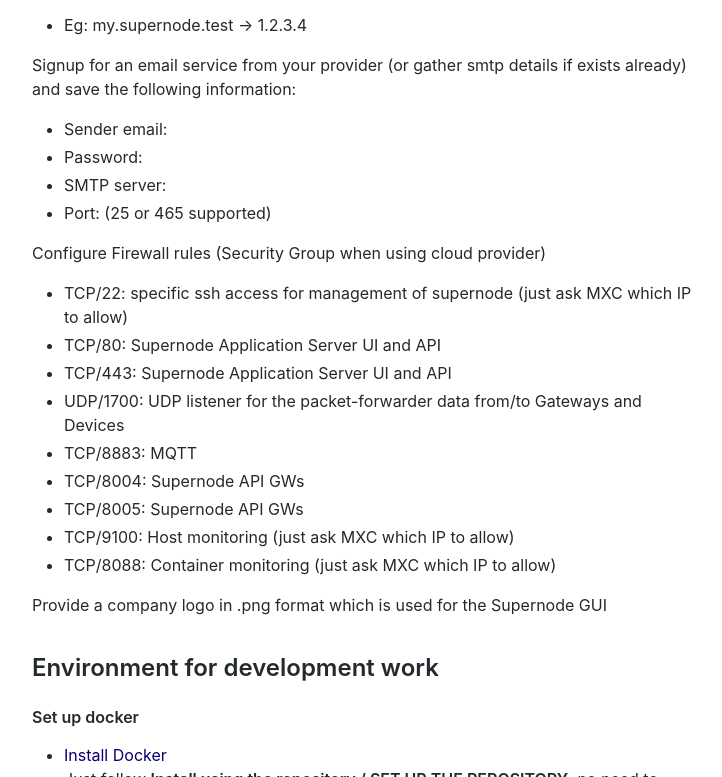
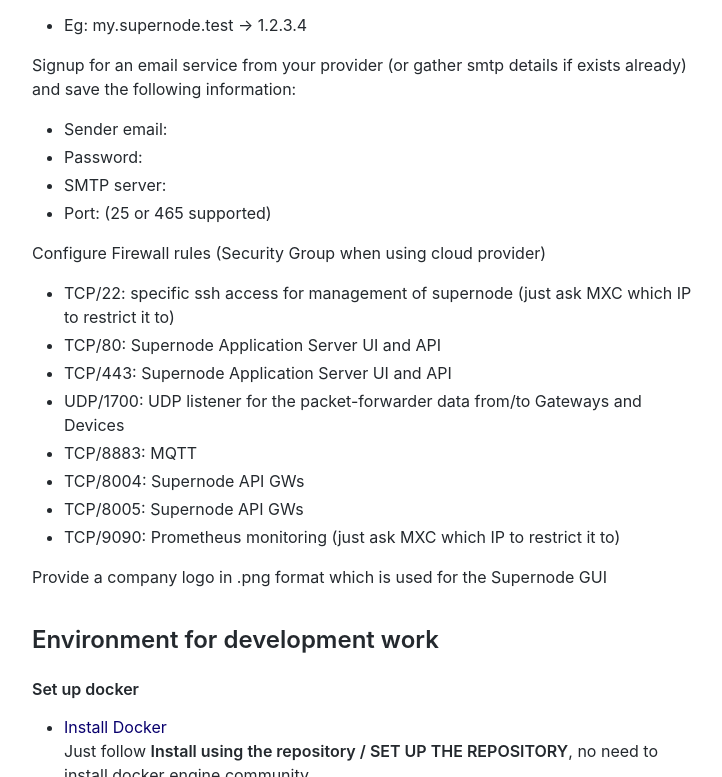
Before and after one commit to mxc-foundation/documentation, a plain HTML site: page docs/en/quickstartDev.html in a window 1280 px wide. Shown: the part 545-1322 px from the top of the page, without its empty margins (276-998 px from the left). Drawn offline with nearby package versions, Linux system fonts and the light colour scheme.

Commit message:
Deploy website
Deploy website version based on b2e1ad07b0558cc0cbcea6a28243b86009aca614

```diff
--- a/docs/en/quickstartDev.html
+++ b/docs/en/quickstartDev.html
@@ -87,15 +87,14 @@
 </ul>
 <p>Configure Firewall rules (Security Group when using cloud provider)</p>
 <ul>
-<li>TCP/22: specific ssh access for management of supernode (just ask MXC which IP to allow)</li>
+<li>TCP/22: specific ssh access for management of supernode (just ask MXC which IP to restrict it to)</li>
 <li>TCP/80: Supernode Application Server UI and API</li>
 <li>TCP/443: Supernode Application Server UI and API</li>
 <li>UDP/1700: UDP listener for the packet-forwarder data from/to Gateways and Devices</li>
 <li>TCP/8883: MQTT</li>
 <li>TCP/8004: Supernode API GWs</li>
 <li>TCP/8005: Supernode API GWs</li>
-<li>TCP/9100: Host monitoring (just ask MXC which IP to allow)</li>
-<li>TCP/8088: Container monitoring (just ask MXC which IP to allow)</li>
+<li>TCP/9090: Prometheus monitoring (just ask MXC which IP to restrict it to)</li>
 </ul>
 <p>Provide a company logo in .png format which is used for the Supernode GUI</p>
 <h2><a class="anchor" aria-hidden="true" id="environment-for-development-work"></a><a href="#environment-for-development-work" aria-hidden="true" class="hash-link"><svg class="hash-link-icon" aria-hidden="true" height="16" version="1.1" viewBox="0 0 16 16" width="16"><path fill-rule="evenodd" d="M4 9h1v1H4c-1.5 0-3-1.69-3-3.5S2.55 3 4 3h4c1.45 0 3 1.69 3 3.5 0 1.41-.91 2.72-2 3.25V8.59c.58-.45 1-1.27 1-2.09C10 5.22 8.98 4 8 4H4c-.98 0-2 1.22-2 2.5S3 9 4 9zm9-3h-1v1h1c1 0 2 1.22 2 2.5S13.98 12 13 12H9c-.98 0-2-1.22-2-2.5 0-.83.42-1.64 1-2.09V6.25c-1.09.53-2 1.84-2 3.25C6 11.31 7.55 13 9 13h4c1.45 0 3-1.69 3-3.5S14.5 6 13 6z"></path></svg></a>Environment for development work</h2>
```
Also changed, not shown: docs/en/quickstartDev/index.html (+2 -3 lines).
